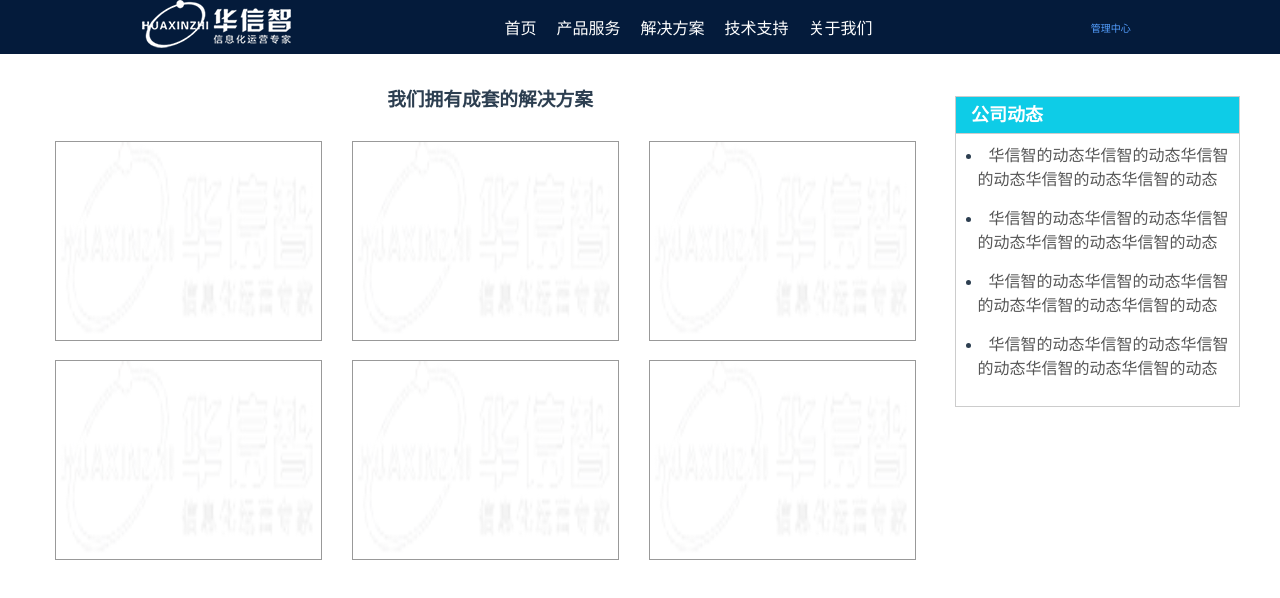
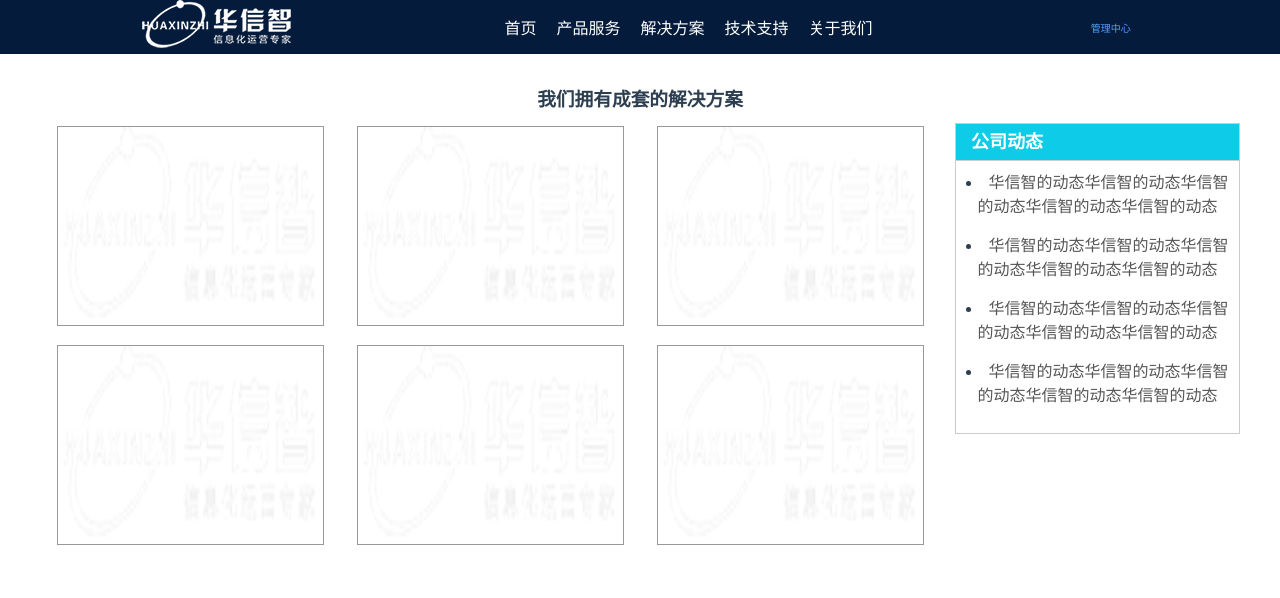
Before and after one commit to RobinYang11/huaxinzhi, a Vue app in the folder hxz/: page /solution in a window 1280 px wide. Shown: the top 598 px of the page. Built offline with nearby package versions, Linux system fonts and the light colour scheme.

Commit message:
修改全局滚动条样式 几个浮动布局改flex布局

```diff
--- a/hxz/src/App.vue
+++ b/hxz/src/App.vue
@@ -23,13 +23,18 @@
 </script>
 
 <style <style lang="less">
-
+/*修改滚动条样式*/
+    ::-webkit-scrollbar { width: 12px; } /* 滚动槽 */
+    ::-webkit-scrollbar-track {  border-radius: 10px; } /* 滚动条滑块 */
+    ::-webkit-scrollbar-thumb { border-radius: 10px; background: rgba(200,200,200,0.7);  }
+    ::-webkit-scrollbar-thumb:window-inactive { background: rgba(255,255,255,0.4); }
     *{
       padding: 0 ;
       margin: 0 auto;
       .wrapper{
         max-width: 1200px;
       }
+
       #app {
         font-family: 'Avenir', Helvetica, Arial, sans-serif;
         -webkit-font-smoothing: antialiased;
--- a/hxz/src/components/solutionModel.vue
+++ b/hxz/src/components/solutionModel.vue
@@ -24,7 +24,7 @@ export default {
 <style lang="less" scoped>
     .solutionModel{
         width: 33%;
-        float: left;
+
         .modelbox{
             padding: 15px;
             box-sizing: border-box;
@@ -60,10 +60,10 @@ export default {
             }
         }
         .imgbox:hover{
-
+                cursor: pointer;
                 .hoverAnimates{
                     height: 100%;
-                    cursor: default;
+                    cursor: pointer;
                 }
             }
         }
--- a/hxz/src/pages/product.vue
+++ b/hxz/src/pages/product.vue
@@ -3,6 +3,7 @@
         <div class="imgbody">
 
         </div>
+        <div class="contantbox">
              <div class="pbox">
                 <productList></productList>
                 <productList></productList>
@@ -13,6 +14,8 @@
             <div class="hot_box">
             <relatedLinks></relatedLinks>
             </div>
+        </div>
+
     </div>
 </template>
 <script>
@@ -33,6 +36,13 @@ export default {
         background-color: #fff;
         width: 1200px;
         margin: 30px auto;
+
+
+        .contantbox{
+            display: flex;
+            justify-content: flex-start;
+            flex-direction: row;
+
             .imgbody{
                 width: 100%;
                 img{
@@ -41,11 +51,15 @@ export default {
             }
             .pbox{
                 width: 900px;
-            float: left;
+            display: flex;
+            flex-direction: row;
+            justify-content: flex-start;
             }
             .hot_box{
                 float: right;
                 width:25%;
             }
         }
+
+    }
 </style>
--- a/hxz/src/pages/solution.vue
+++ b/hxz/src/pages/solution.vue
@@ -1,8 +1,8 @@
 <template>
     <div class="solution">
-
+        <h3>我们拥有成套的解决方案</h3>
+        <div class="rowbox">
             <div class="imgbody">
-            <h3>我们拥有成套的解决方案</h3>
                 <solutionModel></solutionModel>
                 <solutionModel></solutionModel>
                 <solutionModel></solutionModel>
@@ -14,6 +14,8 @@
             <div class="hotlinks">
                 <relatedLinks></relatedLinks>
             </div>
+        </div>
+
 
 
     </div>
@@ -38,7 +40,10 @@ export default {
         display: block;
         box-sizing: border-box;
         margin-top: 30px;
-
+        .rowbox{
+            display: flex;
+            display: -webkit-flex;
+            flex-direction: row;
             h3{
             width: 100%;
             text-align: center;
@@ -46,8 +51,11 @@ export default {
             }
             .imgbody{
                 width: 75%;
-            float: left;
-
+                display: flex;
+                display: -webkit-flex;
+                flex-direction: row;
+                flex-wrap: wrap;
+                justify-content: flex-start;
 
                 img{
                     width: 100%;
@@ -59,4 +67,6 @@ export default {
                 box-sizing: border-box;
             }
         }
+
+    }
 </style>
```
Lines whose indentation alone changed are shown as unchanged.
